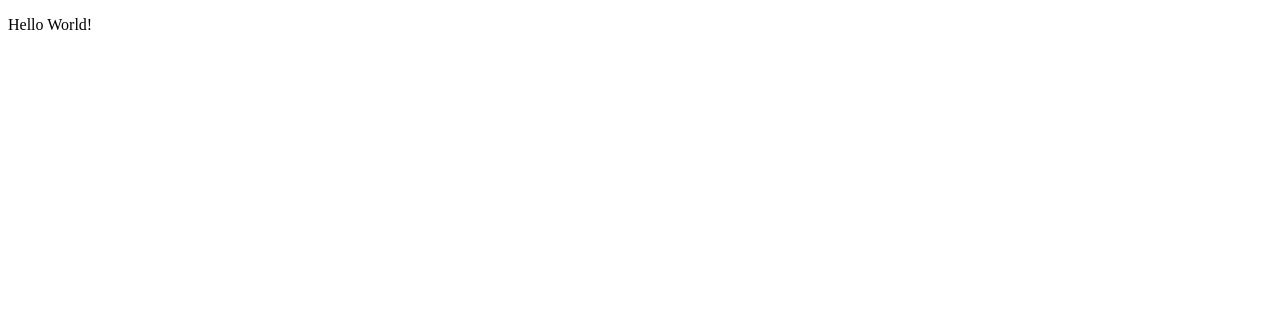
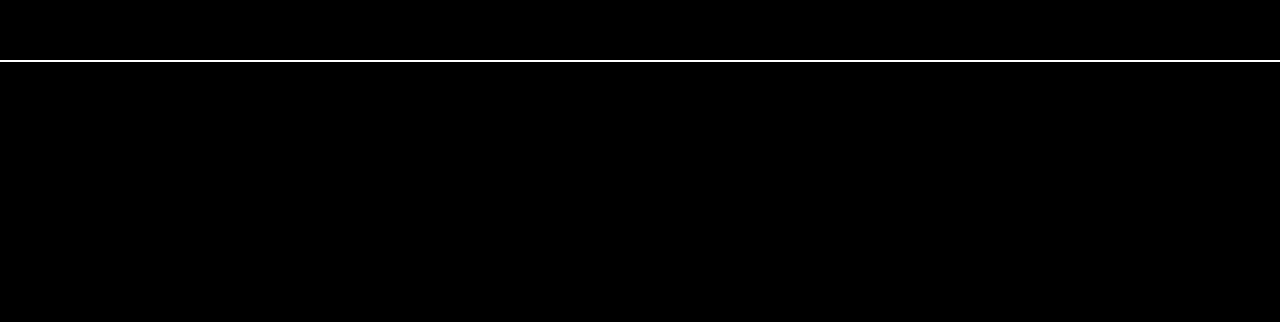
Before and after one commit to mazoruss/portfolio, a website: page public/index.html in a window 1280 px wide. Shown: the top 322 px of the page. Drawn offline with nearby package versions, Linux system fonts and the light colour scheme.

Commit message:
add basic layout

```diff
--- /dev/null
+++ b/public/compiled/main.js
@@ -0,0 +1,46 @@
+'use strict';
+
+var _createClass = function () { function defineProperties(target, props) { for (var i = 0; i < props.length; i++) { var descriptor = props[i]; descriptor.enumerable = descriptor.enumerable || false; descriptor.configurable = true; if ("value" in descriptor) descriptor.writable = true; Object.defineProperty(target, descriptor.key, descriptor); } } return function (Constructor, protoProps, staticProps) { if (protoProps) defineProperties(Constructor.prototype, protoProps); if (staticProps) defineProperties(Constructor, staticProps); return Constructor; }; }();
+
+function _classCallCheck(instance, Constructor) { if (!(instance instanceof Constructor)) { throw new TypeError("Cannot call a class as a function"); } }
+
+function _possibleConstructorReturn(self, call) { if (!self) { throw new ReferenceError("this hasn't been initialised - super() hasn't been called"); } return call && (typeof call === "object" || typeof call === "function") ? call : self; }
+
+function _inherits(subClass, superClass) { if (typeof superClass !== "function" && superClass !== null) { throw new TypeError("Super expression must either be null or a function, not " + typeof superClass); } subClass.prototype = Object.create(superClass && superClass.prototype, { constructor: { value: subClass, enumerable: false, writable: true, configurable: true } }); if (superClass) Object.setPrototypeOf ? Object.setPrototypeOf(subClass, superClass) : subClass.__proto__ = superClass; }
+
+var App = function (_React$Component) {
+	_inherits(App, _React$Component);
+
+	function App(prop) {
+		_classCallCheck(this, App);
+
+		return _possibleConstructorReturn(this, (App.__proto__ || Object.getPrototypeOf(App)).call(this, prop));
+	}
+
+	_createClass(App, [{
+		key: 'render',
+		value: function render() {
+			return React.createElement(
+				'div',
+				null,
+				React.createElement('div', { className: 'nav' }),
+				React.createElement(
+					'div',
+					{ className: 'landing' },
+					React.createElement(
+						'div',
+						{ className: 'developer' },
+						'One With the Code'
+					)
+				),
+				React.createElement('div', { className: 'about' })
+			);
+		}
+	}]);
+
+	return App;
+}(React.Component);
+
+ReactDOM.render(React.createElement(App, null), document.getElementById('main'));
+
+// babel . --out-dir compiled --presets=es2015,react --ignore=node_modules,compiled --source-maps inline --watch
--- a/public/index.html
+++ b/public/index.html
@@ -1,11 +1,13 @@
 <!DOCTYPE html>
 <html>
 <head>
-	<title></title>
+	<title>Jace</title>
+	<link rel="stylesheet" href="styles/styles.css">
+	<script src="https://unpkg.com/react@15.3.2/dist/react.js"></script>
+  <script src="https://unpkg.com/react-dom@15.3.2/dist/react-dom.js"></script>
 </head>
 <body>
-<p>
-Hello World!
-</p>
+	<div id='main' />
+	<script src="./compiled/main.js" ></script>
 </body>
 </html>
--- /dev/null
+++ b/public/styles/styles.css
@@ -0,0 +1,36 @@
+body {
+	border: 0px;
+	margin: 0px;
+	padding: 0px;
+}
+
+.nav {
+	height: 60px;
+	width: 100vw;
+	position: fixed;
+	border-bottom: 2px solid white;
+	background-color: black;
+}
+
+.developer {
+	font-size: 100px;
+	color: white;
+	display: flex;
+	font-family: fantasy;
+	align-items: center;
+}
+
+.landing {
+	height: 100vh;
+	width: 100vw;
+	background-color: black;
+	display: flex;
+	justify-content: center;
+
+}
+
+.about {
+	height: 100vh;
+	width: 100vw;
+	background-color: white;
+}
```
Also changed, not shown: public/src/main.js (added, +27 -0 lines), public/.babelrc (added).
